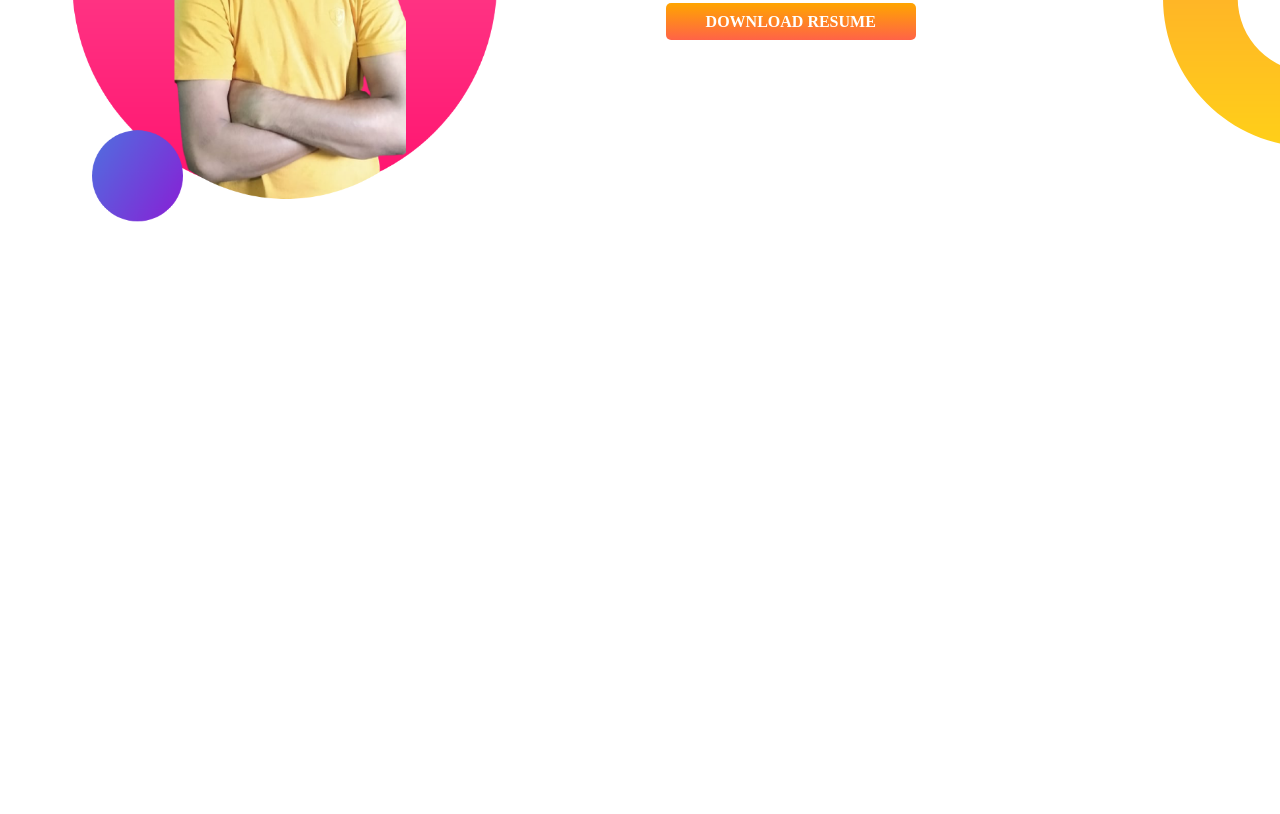
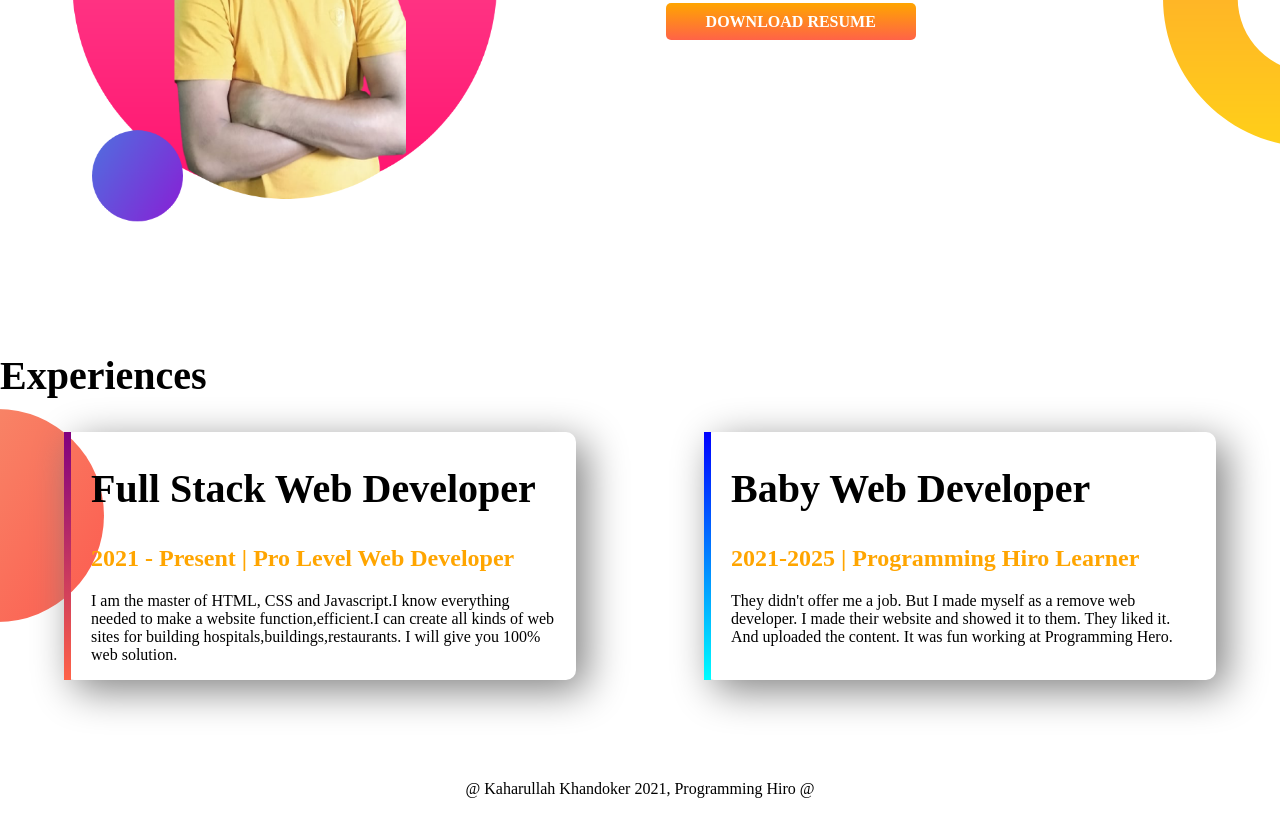
Before and after one commit to kaharulla45/developer-portfolio, a plain HTML site: page index.html in a window 1280 px wide. Shown: the part 879-1693 px from the top of the page. Before the commit the page ends 1231 px from the top, so only its background shows below. Drawn offline with Linux system fonts and the light colour scheme; a web font is replaced by a local one.

Commit message:
footer and experience added

```diff
--- a/index.html
+++ b/index.html
@@ -13,7 +13,7 @@
 </head>
 
 <body>
-    <section class="top-banner">
+    <section class="top-banner flexible-container">
         <div class="half-width">
             <h1> Welcome To</h1>
             <h1><span class="orange-color">Kaharullah Khandoker</span> World!</h1>
@@ -34,7 +34,7 @@
         </div>
     </section>
 
-    <section class="dream-big">
+    <section class="dream-big flexible-container">
         <div class="half-width">
             <img src="images/kaharullah-bg2.png" alt="">
         </div>
@@ -47,6 +47,30 @@
             <a class="link-button" target="_blank" href="https://www.linkedin.com/feed/">DOWNLOAD RESUME</a>
         </div>
     </section>
+
+    <section class="experience-aria">
+        <h1>Experiences</h1>
+        <div class="flexible-container">
+            <div id="full-stack-experience" class="Experience-item">
+                <h1>Full Stack Web Developer</h1>
+                <h2 class="orange-color">2021 - Present | Pro Level Web Developer</h2>
+                <p>I am the master of HTML, CSS and Javascript.I know everything needed to make a website
+                    function,efficient.I can create all kinds of web sites for building hospitals,buildings,restaurants.
+                    I
+                    will give you 100% web solution.</p>
+            </div>
+            <div id="web-dev-experiance" class="Experience-item">
+                <h1>Baby Web Developer</h1>
+                <h2 class="orange-color">2021-2025 | Programming Hiro Learner</h2>
+                <p>They didn't offer me a job. But I made myself as a remove web developer. I made their website and
+                    showed
+                    it to them. They liked it. And uploaded the content. It was fun working at Programming Hero.</p>
+            </div>
+        </div>
+    </section>
+    <footer>
+        <p>@ Kaharullah Khandoker 2021, Programming Hiro @</p>
+    </footer>
 </body>
 
 </html>
--- a/style.css
+++ b/style.css
@@ -11,7 +11,7 @@ h1{
 h3{
     font-size: 28px;
 }
-section{
+.flexible-container{
     display: flex;
     margin-bottom: 100px;
 }
@@ -40,3 +40,32 @@ section{
     background-repeat: no-repeat;
     background-position: right;
 }
+.experience-aria{
+    background-image: url(images/exp-bg.png);
+    background-repeat: no-repeat;
+    background-position: left;
+}
+.Experience-item{
+    width: 40%;
+    box-shadow: 10px 10px 40px gray;
+    margin-left: 5%;
+    margin-right: 5%;
+    padding-left: 20px;
+    border-radius: 10px;
+    padding-right: 20px;
+    box-shadow: 10px 10px 40px gray;
+}
+#web-dev-experiance{
+    border-left: 7px solid;
+    border-image: linear-gradient(blue, cyan);
+    border-image-slice: 1;
+
+}
+#full-stack-experience{
+    border-left: 7px solid;
+    border-image: linear-gradient(purple, tomato);
+    border-image-slice: 1;
+}
+footer p{
+    text-align: center;
+}
```
Also changed, not shown: my-bg.png (deleted), 4 other files.
